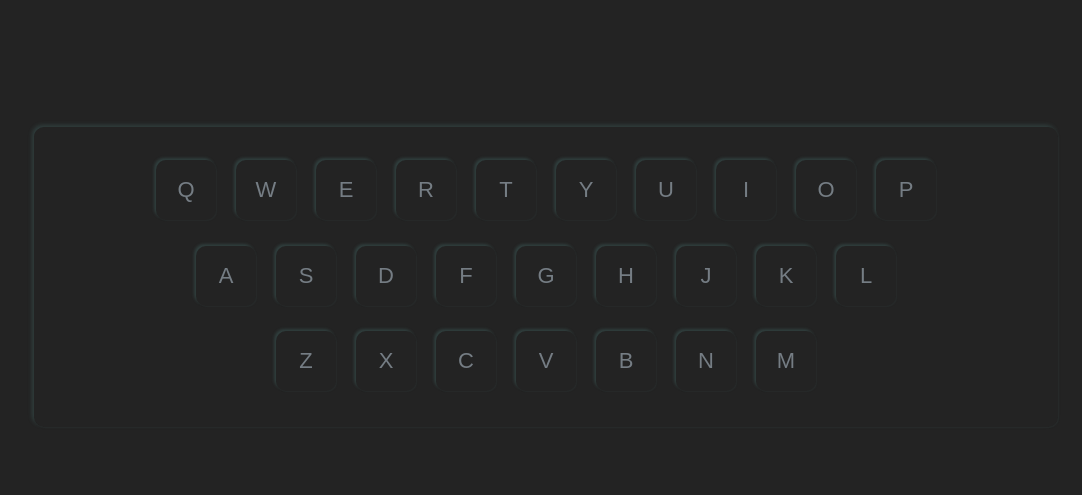
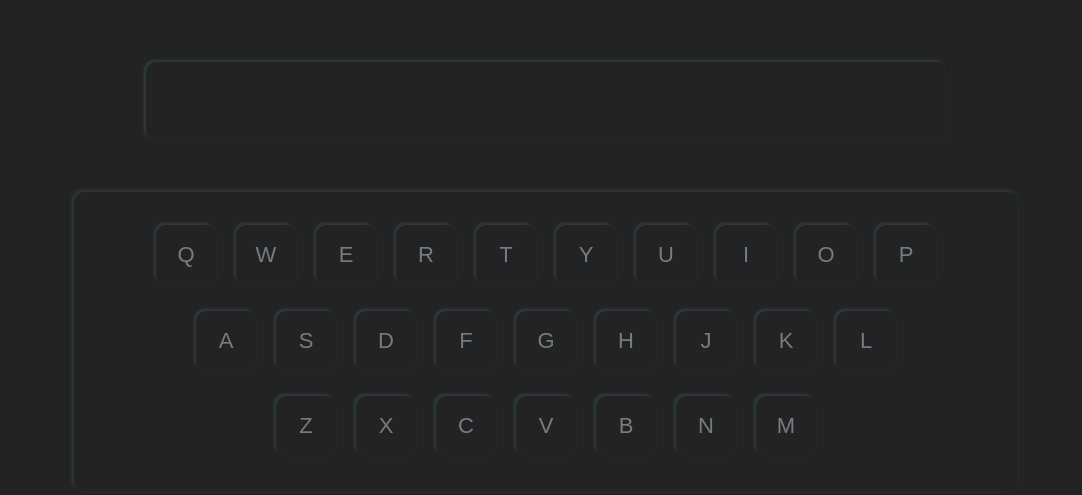
Before and after one commit to shirin-mardany/keybourd, a plain HTML site: page index.html in a window 1280 px wide. Shown: the part 123-618 px from the top of the page, without its empty margins (94-1176 px from the left). Drawn offline with Linux system fonts and the light colour scheme.

Commit message:
add text box => css & js add style for text box

```diff
--- a/index.html
+++ b/index.html
@@ -1,13 +1,16 @@
 <!DOCTYPE html>
 <html lang="en">
   <head>
-    <meta charset="UTF-8">
-    <meta name="viewport" content="width=device-width, initial-scale=1.0">
-    <title>keybourd</title>
+    <meta charset="UTF-8" />
+    <meta name="viewport" content="width=device-width, initial-scale=1.0" />
+    <title></title>
     <!-- css files  -->
-     <link rel="stylesheet" href="style.css">
+    <link rel="stylesheet" href="style.css" />
   </head>
   <body>
+    <div class="main">
+      <div id="text"></div>
+
       <div class="contaner">
         <div class="ROW">
           <button type="button" id="q">Q</button>
@@ -41,7 +44,11 @@
           <button type="button" id="n">N</button>
           <button type="button" id="m">M</button>
         </div>
-
+      <!-- <div class="ROW">
+        <button type="button" id="space">Space</button>
+        <button type="button" id="enter">Enter</button>
+        <button type="button" id="backspace">Backspace</button>
+      </div> -->
     </div>
     <script src="script.js"></script>
   </body>
--- a/script.js
+++ b/script.js
@@ -1,7 +1,64 @@
+const textBox = document.getElementById("text");
+
 window.addEventListener("keydown", (Event) => {
   document.getElementById(Event.key).classList.add("button2");
+  console.log(Event.key);
+  textBox.innerHTML += Event.key;
 });
 
 window.addEventListener("keyup", (Event) => {
   document.getElementById(Event.key).classList.remove("button2");
 });
+
+
+// ------AI -----------------------
+// const textBox = document.getElementById("text");
+//
+// const keyMap = {
+//   " ": "space",
+//   Enter: "enter",
+//   Backspace: "backspace",
+//   Shift: "shift", // اگه همچین دکمه‌ای در HTML داری
+//   Control: "ctrl",
+//   Alt: "alt",
+//   Meta: "meta", // برای دکمهٔ ویندوز یا cmd در مک
+//   // حروف و اعداد خودشون همون id هستند
+// };
+//
+// window.addEventListener("keydown", (event) => {
+//   const key = event.key;
+//   console.log("key = ", key);
+//   const keyId = keyMap[key] || key.toLowerCase(); // تطابق برای حروف بزرگ
+//
+//   const button = document.getElementById(keyId);
+//   console.log("button = ", button);
+//   if (button) {
+//     button.classList.add("button2");
+//   }
+//
+//   if (
+//     key.length === 1 ||
+//     key === "Backspace" ||
+//     key === "Enter" ||
+//     key === " "
+//   ) {
+//     if (key === "Backspace") {
+//       textBox.innerHTML = textBox.innerHTML.slice(0, -1);
+//     } else if (key === "Enter") {
+//       textBox.innerHTML += "\n";
+//     } else if (key === " ") {
+//       textBox.innerHTML += " ";
+//     } else {
+//       textBox.innerHTML += key;
+//     }
+//   }
+// });
+//
+// window.addEventListener("keyup", (event) => {
+//   const key = event.key;
+//   const keyId = keyMap[key] || key.toLowerCase();
+//   const button = document.getElementById(keyId);
+//   if (button) {
+//     button.classList.remove("button2");
+//   }
+// });
--- a/style.css
+++ b/style.css
@@ -1,10 +1,10 @@
-*{
+* {
   padding: 0;
   margin: 0;
   box-sizing: border-box;
 }
 
-body{
+body {
   background-color: #232323;
   display: flex;
   justify-content: center;
@@ -12,7 +12,46 @@ body{
   height: 100vh;
 }
 
-.contaner{
+.main {
+  display: flex;
+  justify-content: center;
+  align-items: center;
+  flex-direction: column;
+  padding: 50px;
+  width: 100%;
+    height: 100vh;
+
+}
+
+#text {
+  width: 800px;
+  min-height: 80px;
+  max-height: 200px;
+  margin-bottom: 50px;
+  padding: 30px;
+  border: 1px solid #eeeeee;
+  color: #eeeeee;
+
+  display: flex;
+  justify-content: center;
+  align-items: center;
+
+  white-space: normal;
+  word-break: break-word;
+  overflow-y: scroll;
+  scrollbar-color: #8a94a0 #232323;
+  scrollbar-width: thin;
+
+  font-size: 1.5rem;
+
+  border: none;
+  border-radius: 10px;
+  background-color: #232323;
+  color: rgba(138, 148, 156, 0.8);
+  box-shadow: 1px 1px 1px #282d2dbd, -2px -2px 3px #52898647;
+}
+
+.contaner {
   border-radius: 10px;
   width: 80%;
   height: 300px;
@@ -20,19 +59,18 @@ body{
   padding: 20px;
 }
 
-div.ROW{
-     border-bottom:solid 3px rgba(15, 16, 16, 0.211) ;
-    border-right:solid 3px rgba(15, 16, 16, 0.211) ;
+div.ROW {
+  border-bottom: solid 3px rgba(15, 16, 16, 0.211);
+  border-right: solid 3px rgba(15, 16, 16, 0.211);
   border-radius: 10px;
   height: 33%;
   border: none;
   display: flex;
   justify-content: center;
   align-items: center;
-
 }
 
-div.ROW button{
+div.ROW button {
   width: 60px;
   height: 60px;
   margin: 0 10px;
@@ -46,9 +84,7 @@ div.ROW button{
   outline: none;
 }
 
-
-
-div.ROW .button2{
+div.ROW .button2 {
   width: 60px;
   height: 60px;
   margin: 0 10px;
@@ -56,6 +92,9 @@ div.ROW .button2{
   border-radius: 10px;
   background-color: #232323;
   color: rgba(223, 45, 196, 0.771);
-     box-shadow:  inset -3px -3px 4px #50525347, inset 3px 3px 4px #181b1bbd;
+  box-shadow: inset -3px -3px 4px #50525347, inset 3px 3px 4px #181b1bbd;
   font-size: 22px;
 }
+#enter{
+    white-space: pre
+}
```
Lines whose indentation alone changed are shown as unchanged.
